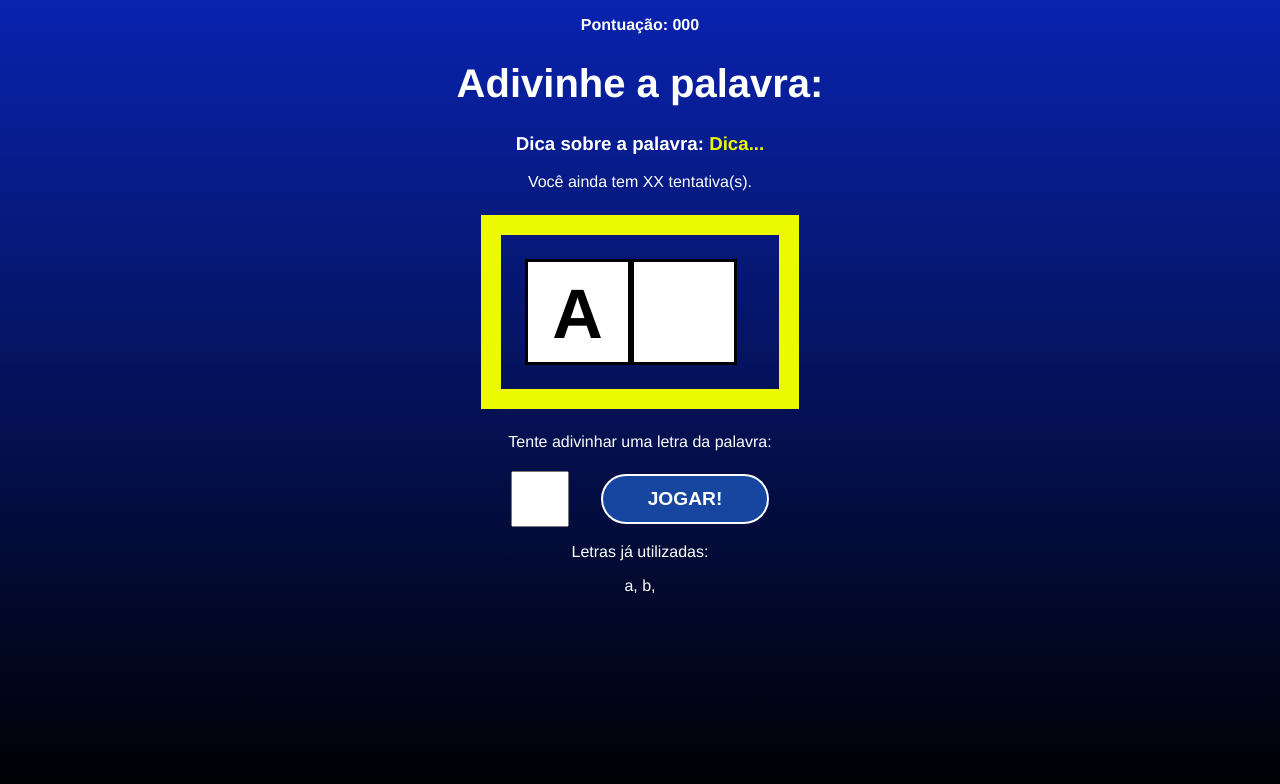
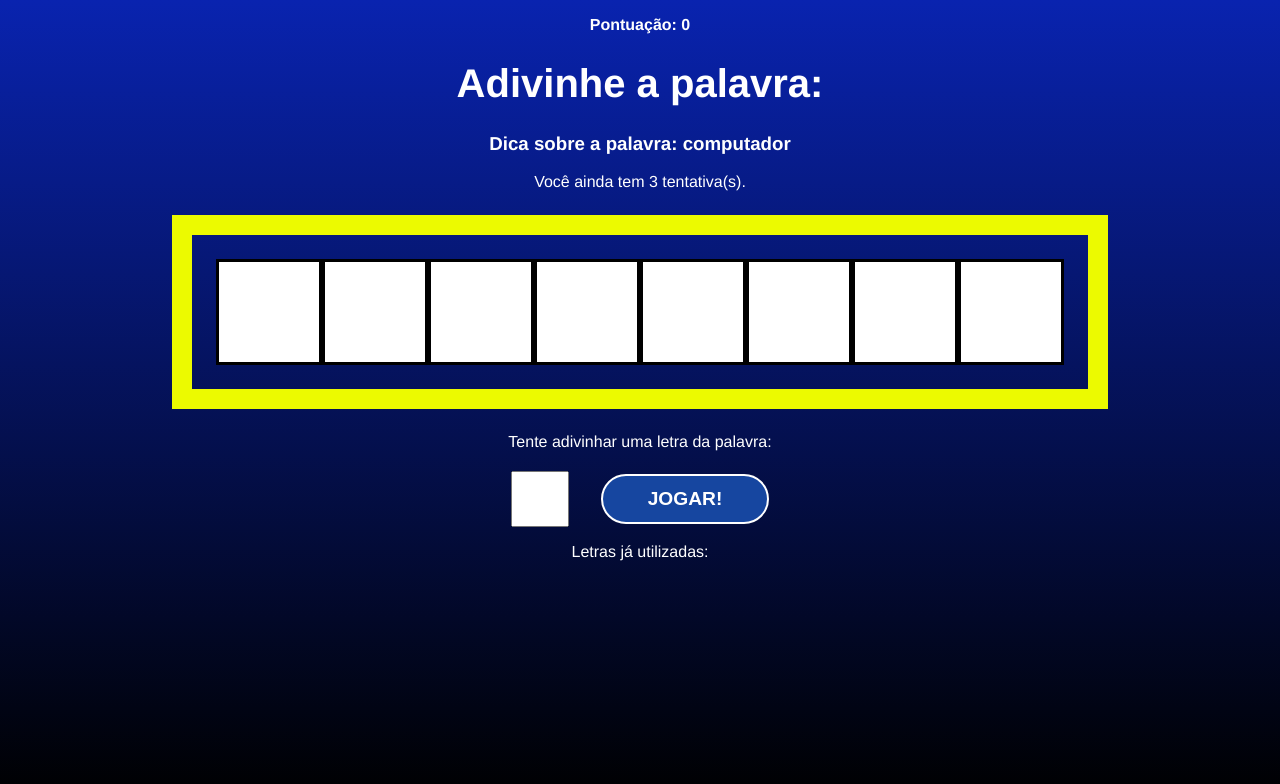
Before and after one commit to mfotoni/guess-word, a React (Vite) app: page / in a window 1280 px wide. Both pictures are taken after a click on the button "COMEÇAR O JOGO". Shown: the top 784 px of the page. Built offline with nearby package versions, Linux system fonts and the light colour scheme.

Commit message:
game now consume the states

```diff
--- a/src/App.jsx
+++ b/src/App.jsx
@@ -20,6 +20,11 @@
   const [pickedWord, setPickedWord] = useState("");
   const [pickedCategory, setPickedCategory] = useState("");
   const [letters, setLetters] = useState([]);
+
+  const [guessedLetters, setGuessedLetters] = useState([]);
+  const [wrongLetters, setWrongLetters] = useState([]);
+  const [guesses, setGuesses] = useState(3);
+  const [score, setScore] = useState(0);
 
   const pickWordAndCategory = () => {
     const categories = Object.keys(words);
@@ -65,7 +70,18 @@
   return (
     <div className="App">
       {gameStage === "start" && <StartScreen startGame={startGame} />}
-      {gameStage === "game" && <Game verifyLetter={verifyLetter} />}
+      {gameStage === "game" && (
+        <Game
+          verifyLetter={verifyLetter}
+          pickedWord={pickedWord}
+          pickedCategory={pickedCategory}
+          letters={letters}
+          guessedLetter={guessedLetters}
+          wrongLetters={wrongLetters}
+          guesses={guesses}
+          score={score}
+        />
+      )}
       {gameStage === "end" && <GameOver retry={retry} />}
     </div>
   );
--- a/src/components/Game.jsx
+++ b/src/components/Game.jsx
@@ -1,19 +1,33 @@
 import "./Game.css";
 
-const Game = ({ verifyLetter }) => {
+const Game = ({
+  verifyLetter,
+  pickedWord,
+  pickedCategory,
+  letters,
+  guessedLetter,
+  wrongLetters,
+  guesses,
+  score,
+}) => {
   return (
     <div className="game">
       <p className="points">
-        <span>Pontuação: 000</span>
+        <span>Pontuação: {score} </span>
       </p>
       <h1>Adivinhe a palavra: </h1>
-      <h3 className="tip">
-        Dica sobre a palavra: <span>Dica...</span>
-      </h3>
-      <p>Você ainda tem XX tentativa(s).</p>
+      <h3 className="tip">Dica sobre a palavra: {pickedCategory}</h3>
+      <p>Você ainda tem {guesses} tentativa(s).</p>
       <div className="wordContainer">
-        <span className="letter">A</span>
-        <span className="blankSquare"></span>
+        {letters.map((letter, i) =>
+          guessedLetter.includes(letter) ? (
+            <span key={i} className="letter">
+              {letter}
+            </span>
+          ) : (
+            <span key={i} className="blankSquare"></span>
+          )
+        )}
       </div>
       <div className="letterContainer">
         <p>Tente adivinhar uma letra da palavra: </p>
@@ -24,8 +38,9 @@
       </div>
       <div className="wrongLettersContainer">
         <p>Letras já utilizadas: </p>
-        <span>a, </span>
-        <span>b, </span>
+        {wrongLetters.map((letter, i) => (
+          <span key={i}>{letter}, </span>
+        ))}
       </div>
     </div>
   );
```
